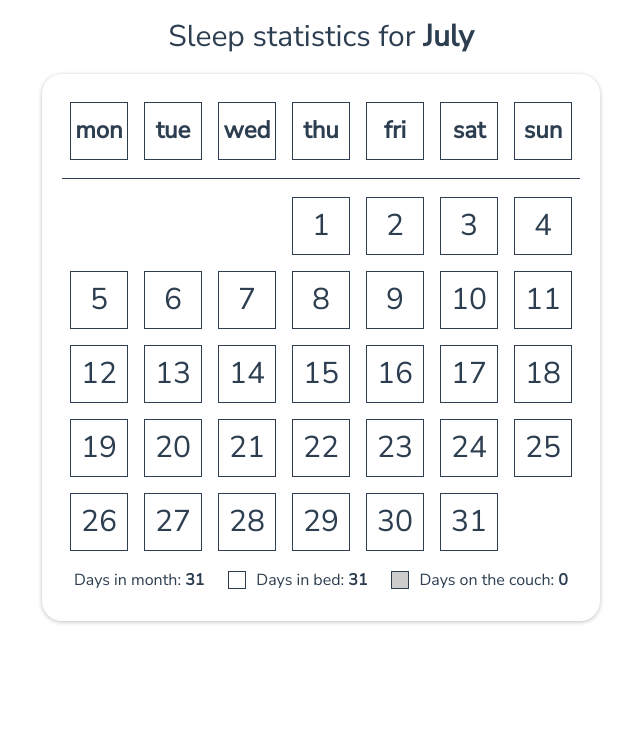
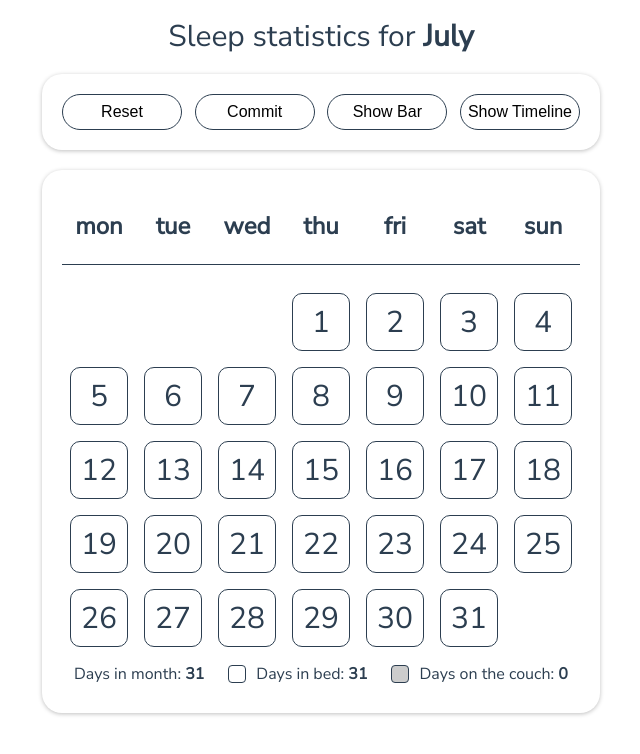
Before and after one commit to alex-y-kuznetsov/sleep, a Vue app: page /#/ in a window 1280 px wide. Shown: the top 754 px of the page, without its empty margins (319-959 px from the left). Built offline with nearby package versions, Linux system fonts and the light colour scheme.

Commit message:
controls panel

```diff
--- a/src/assets/styles/components/calendar.less
+++ b/src/assets/styles/components/calendar.less
@@ -1,5 +1,5 @@
 .calendar {
-  padding-bottom: 20px;
+  margin-bottom: 20px;
 }
 
 .calendar_proper {
@@ -18,8 +18,7 @@
 }
 
 .calendar_header {
-  padding-bottom: 10px;
-  margin-bottom: 10px;
+  margin-bottom: 20px;
   border-bottom: 1px solid @main_color;
 }
 
@@ -32,6 +31,8 @@
   width: 56px;
   height: 56px;
   border: 1px solid @main_color;
+  border-radius: 10px;
+  overflow: hidden;
 }
 
 .calendar_header {
@@ -39,6 +40,7 @@
     font-size: 24px;
     font-weight: bold;
     line-height: 54px;
+    border-color: transparent;
   }
 }
 
@@ -60,7 +62,7 @@
   height: 100%;
   width: 100%;
   font-size: 30px;
-  line-height: 56px;
+  line-height: 58px;
   cursor: pointer;
 }
 
@@ -81,6 +83,7 @@
   height: 16px;
   border: 1px solid @main_color;
   margin-right: 10px;
+  border-radius: 4px;
 }
 
 .color_fill {
--- /dev/null
+++ b/src/assets/styles/components/controls.less
@@ -0,0 +1,36 @@
+.controls {
+  display: flex;
+  justify-content: space-between;
+  width: 558px;
+  box-sizing: border-box;
+  margin: 0 auto;
+  box-shadow: 0 1px 4px rgba(0, 0, 0, 0.25);
+  border-radius: 20px;
+  padding: 20px;
+  margin-bottom: 20px;
+
+  .button {
+    &:not(:last-of-type) {
+      margin-right: 10px;
+    }
+  }
+}
+
+.button {
+  border: 1px solid @main_color;
+  padding: 8px 6px;
+  background-color: transparent;
+  cursor: pointer;
+  font-size: 16px;
+  line-height: 18px;
+  border-radius: 20px;
+  width: 120px;
+
+  &:hover {
+    box-shadow: 0 1px 4px rgba(0, 0, 0, 0.25);
+  }
+
+  &:active {
+    box-shadow: none;
+  }
+}
--- /dev/null
+++ b/src/assets/styles/components/progress.less
@@ -0,0 +1,8 @@
+.progress {
+  width: 558px;
+  box-sizing: border-box;
+  margin: 0 auto;
+  box-shadow: 0 1px 4px rgba(0, 0, 0, 0.25);
+  border-radius: 20px;
+  padding: 20px;
+}
--- a/src/assets/styles/general.less
+++ b/src/assets/styles/general.less
@@ -12,6 +12,8 @@ body {
 
 .app {
   font-family: 'Nunito Sans', Helvetica, Arial, sans-serif;
+  font-size: 16px;
+  line-height: 18px;
   -webkit-font-smoothing: antialiased;
   -moz-osx-font-smoothing: grayscale;
   text-align: center;
--- a/src/assets/styles/styles.less
+++ b/src/assets/styles/styles.less
@@ -3,3 +3,5 @@
 @import './components/month.less';
 @import './components/calendar.less';
 @import './components/not_found.less';
+@import './components/progress.less';
+@import './components/controls.less';
--- /dev/null
+++ b/src/components/Controls.vue
@@ -0,0 +1,14 @@
+<template>
+  <div class="controls">
+    <button class="button button_reset">Reset</button>
+    <button class="button button_commit">Commit</button>
+    <button class="button button_commit">Show Bar</button>
+    <button class="button button_commit">Show Timeline</button>
+  </div>
+</template>
+
+<script>
+export default {
+
+}
+</script>
--- a/src/views/Home.vue
+++ b/src/views/Home.vue
@@ -1,6 +1,7 @@
 <template>
   <div class="home">
     <Month />
+    <Controls />
     <Calendar />
   </div>
 </template>
@@ -8,9 +9,10 @@
 <script>
 import Month from '@/components/Month.vue';
 import Calendar from '@/components/Calendar.vue';
+import Controls from '@/components/Controls.vue';
 
 export default {
   name: 'Home',
-  components: { Calendar, Month }
+  components: { Calendar, Month, Controls }
 }
 </script>
```
